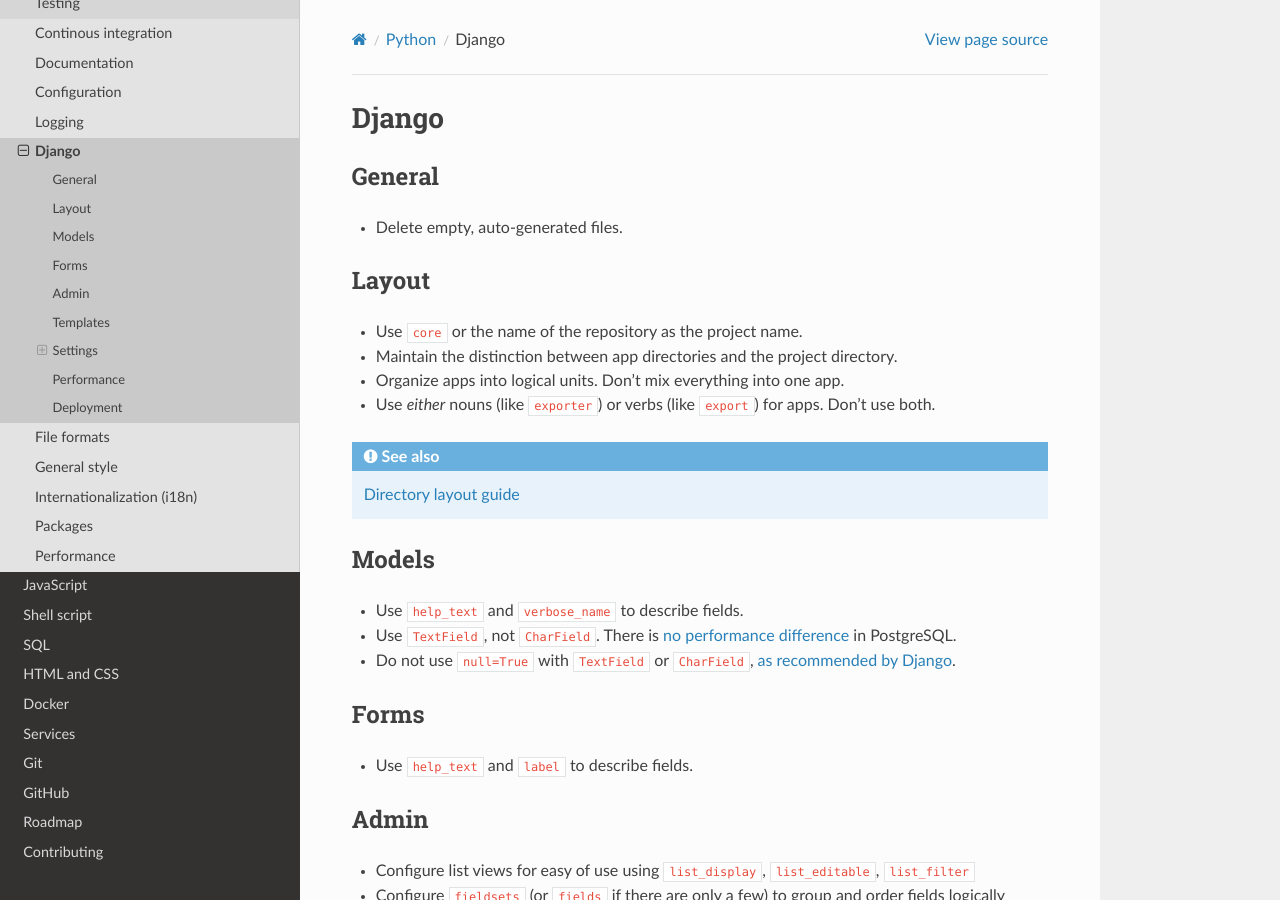
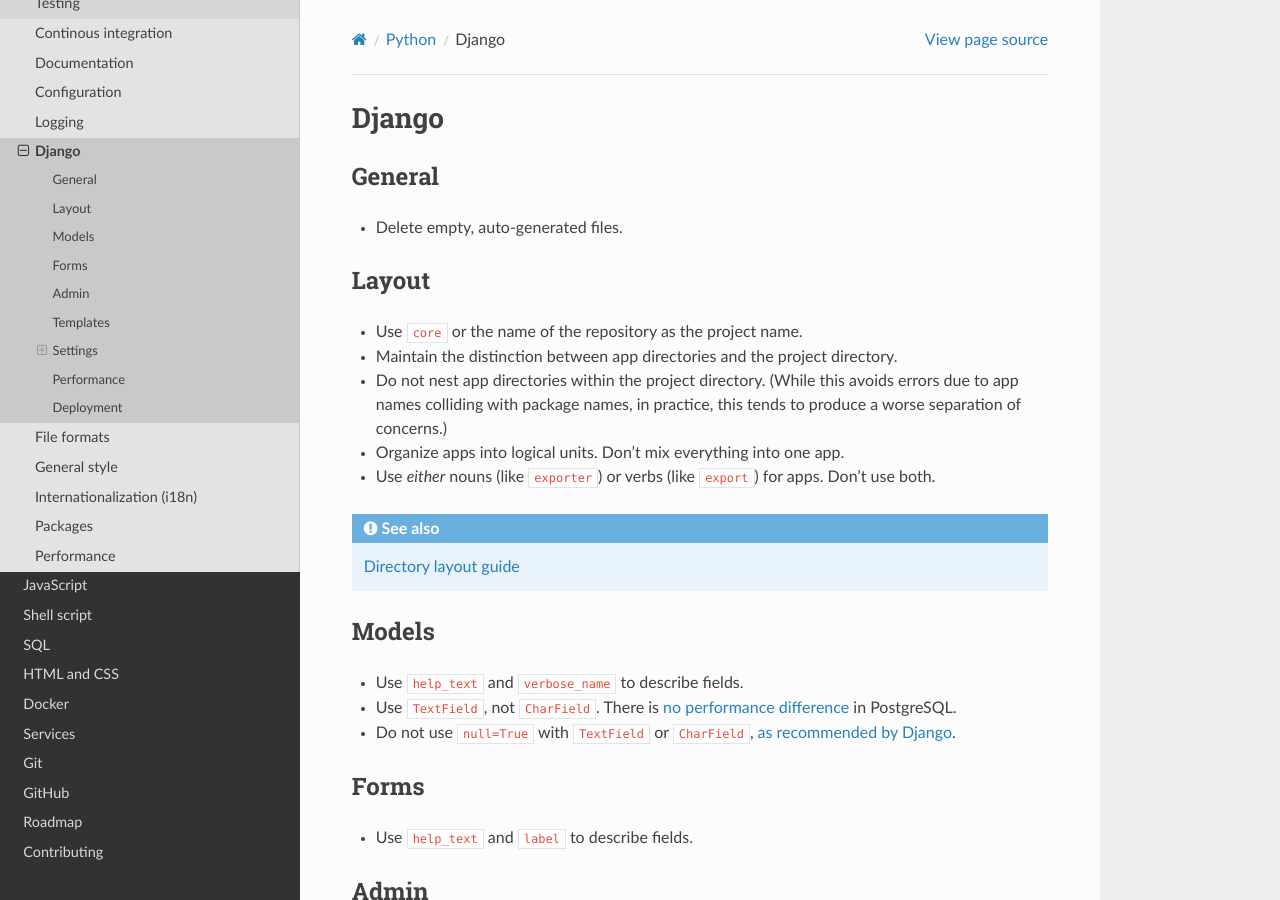
Before and after one commit to open-contracting/software-development-handbook, a Sphinx documentation site: the page built from docs/python/django.rst, in a window 1280 px wide and 900 px high. Built offline with Sphinx 7.4.7 and the Read the Docs theme 2.0.0, drawn with Linux system fonts in a browser that asks for light colours.

Commit message:
python/django: Do not nest app directories within the project directory

```diff
--- a/docs/python/django.rst
+++ b/docs/python/django.rst
@@ -13,6 +13,7 @@ Layout
 
 -  Use ``core`` or the name of the repository as the project name.
 -  Maintain the distinction between app directories and the project directory.
+-  Do not nest app directories within the project directory. (While this avoids errors due to app names colliding with package names, in practice, this tends to produce a worse separation of concerns.)
 -  Organize apps into logical units. Don't mix everything into one app.
 -  Use *either* nouns (like ``exporter``) or verbs (like ``export``) for apps. Don't use both.
 
```
